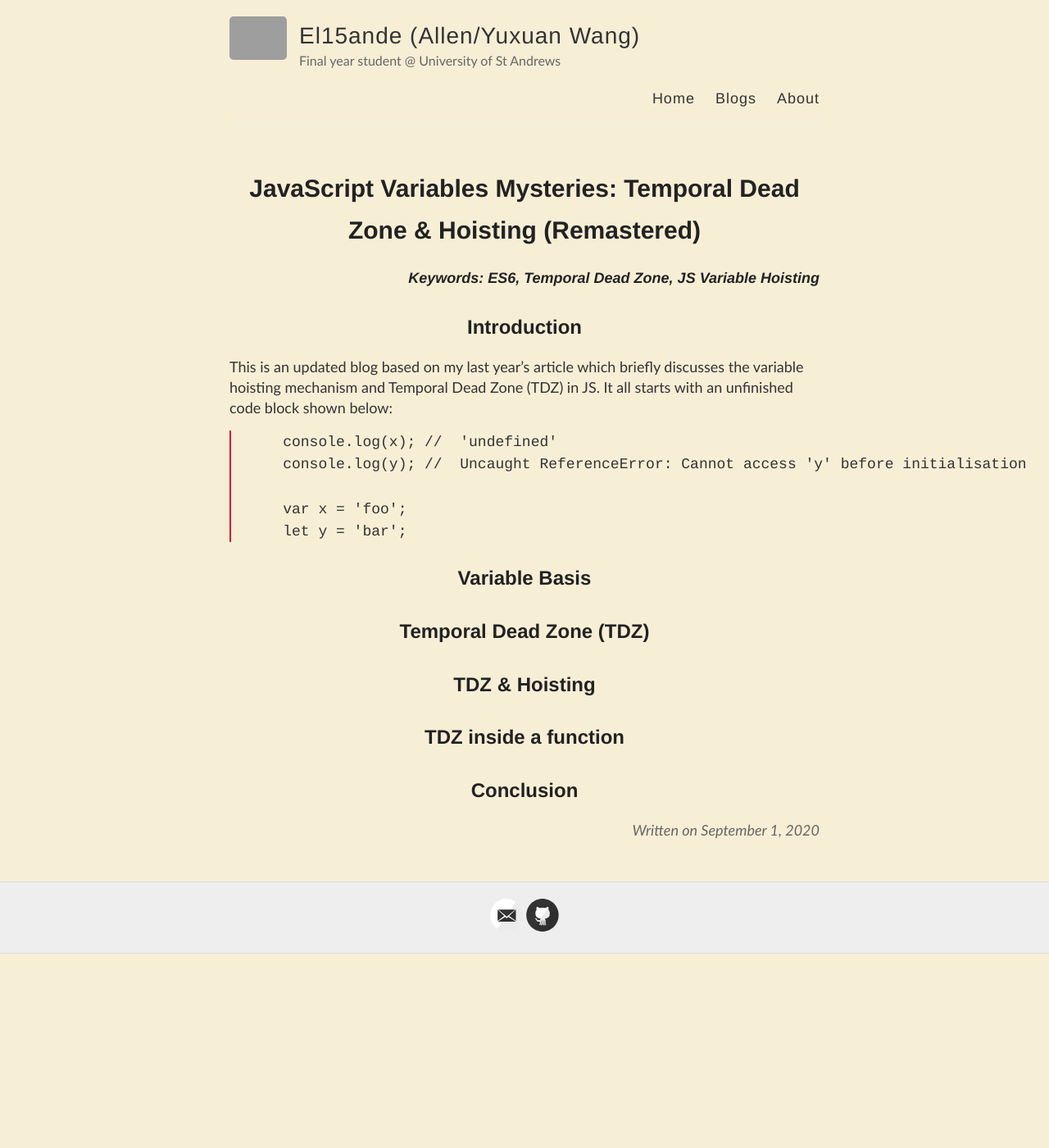
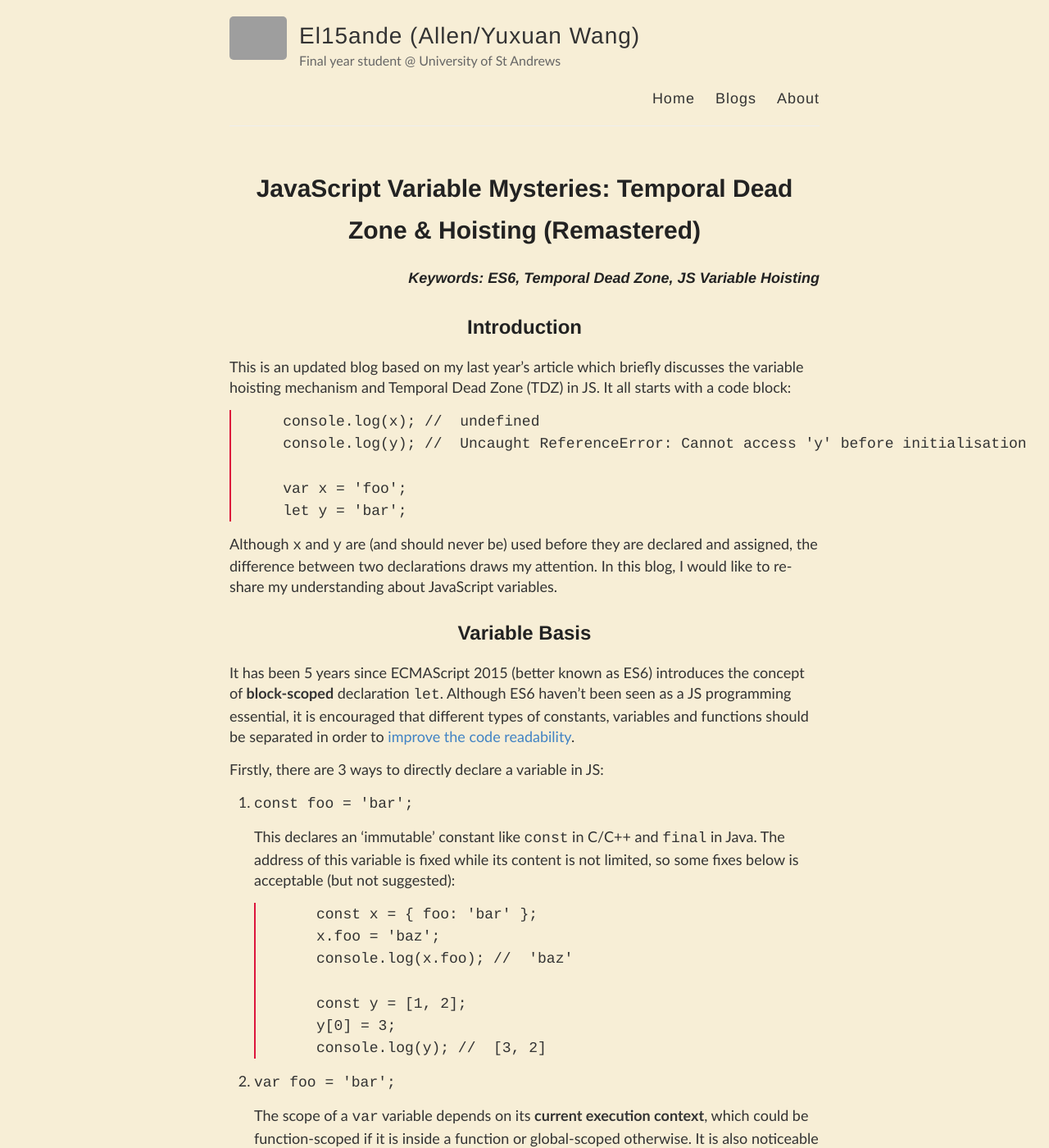
Before and after one commit to El15ande/El15ande.github.io, a Jekyll site: the page built from _posts/2020-09-01-JS-Variable-Mysteries.md, in a window 1280 px wide and 1400 px high. Shown: the whole window at 82% size. Built offline with Jekyll 4.4.1, drawn with Linux system fonts in a browser that asks for light colours; some of the changed text lies outside the part shown; grey boxes are pictures that could not be loaded.

Commit message:
Ver. 1.0.8

````diff
--- a/_posts/2020-09-01-JS-Variable-Mysteries.md
+++ b/_posts/2020-09-01-JS-Variable-Mysteries.md
@@ -1,6 +1,6 @@
 ---
 layout: post
-title: "JavaScript Variables Mysteries: Temporal Dead Zone & Hoisting (Remastered)"
+title: "JavaScript Variable Mysteries: Temporal Dead Zone & Hoisting (Remastered)"
 date: 2020-9-1
 ---
 
@@ -8,22 +8,112 @@ date: 2020-9-1
 
 ## Introduction
 
-This is an updated blog based on my last year's article which briefly discusses the variable hoisting mechanism and Temporal Dead Zone (TDZ) in JS. It all starts with an unfinished code block shown below:
+This is an updated blog based on my last year's article which briefly discusses the variable hoisting mechanism and Temporal Dead Zone (TDZ) in JS. It all starts with a code block:
 
 ```JavaScript
-    console.log(x); //  'undefined'
+    console.log(x); //  undefined
     console.log(y); //  Uncaught ReferenceError: Cannot access 'y' before initialisation
 
     var x = 'foo';
     let y = 'bar';
 ```
 
+Although `x` and `y` are (and should never be) used before they are declared and assigned, the difference between two declarations draws my attention. In this blog, I would like to re-share my understanding about JavaScript variables.
+
 ## Variable Basis
 
+It has been 5 years since ECMAScript 2015 (better known as ES6) introduces the concept of __block-scoped__ declaration `let`. Although ES6 haven't been seen as a JS programming essential, it is encouraged that different types of constants, variables and functions should be separated in order to [improve the code readability](https://github.com/airbnb/javascript#variables--const).
+
+Firstly, there are 3 ways to directly declare a variable in JS:
+
+1. `const foo = 'bar';`
+
+    This declares an 'immutable' constant like `const` in C/C++ and `final` in Java. The address of this variable is fixed while its content is not limited, so some fixes below is acceptable (but not suggested):
+
+    ```JavaScript
+        const x = { foo: 'bar' };
+        x.foo = 'baz';
+        console.log(x.foo); //  'baz'
+
+        const y = [1, 2];
+        y[0] = 3;
+        console.log(y); //  [3, 2]
+    ```
+
+2. `var foo = 'bar';`
+
+    The scope of a `var` variable depends on its __current execution context__, which could be function-scoped if it is inside a function or global-scoped otherwise. It is also noticeable that assigning a value to an undeclared variable implicitly creates it as a global variable, so at least one of `const`, `var` or `let` should be used when declaring a variable.
+
+3. `let foo = 'bar';`
+
+    A `let` variable is block-scoped, which limits itself inside its belonging block:
+
+    ```Javascript
+        function f() {
+            //  Function scope starts
+            let foo = 'bar';
+            console.log(foo);   //  bar
+            if (1) {    //  If-statement scope starts
+                let foo = 'baz';
+                console.log(foo);   //  baz
+            }   //  If-statement scope ends
+            console.log(foo);   //  bar
+        }   //  Function scope ends
+    ```
+
+4. Variable hoisting
+    The conceptual definition of hoisting is:__variable and function declarations are physically moved to the top of JS code__. As a result, the following code blocks are equal:
+
+    ```JavaScript
+        //  This block...
+        foo = 'bar';    //  Initialisation
+        console.log(foo);   //  'bar'
+        var foo;    //  Declaration
+
+        //  ...is equal to this block
+        var foo;    //  Declaration hoisted
+        foo = 'bar';    //  Initialisaiton
+        console.log(foo);   //  'bar'
+    ```
+
+    The hoisting mechanism may confuse many new JS programmers at the beginning as it does not follow the 'declare-assign-use' flow in other languages. In fact, __JS put all variables & function declarations into the memory at the compilation stage, but does not change the code sequence (initialisation sequence)__. Thus, using a variable before it is initialised is still invalid:
+
+    ```JavaScript
+        console.log(foo);   //  undefined
+        var foo;    //  Declaration hoisted at the top
+        foo = 'bar';    //  Initialisation after it is used
+    ```
+
 ## Temporal Dead Zone (TDZ)
+
+Consider the following code in the global scope:
+
+```Javascript
+    console.log(foo1);  //   undefined
+    var foo1 = 'bar';
+
+    foo2 = 'barr';
+    console.log(foo2);  //   'barr'
+    var foo2;
+
+    console.log(foo3);  //  Uncaught ReferenceError
+    let foo3 = 'baz';
+
+    console.log(foo4);  //  Uncaught ReferenceError
+    let foo4;
+    foo4 = 'bazz';
+```
+
+`foo1` is used before initialisation and thus should be `undefined` when it is logged. `foo2` is typical example of variable hoisting. On the other hand, `foo3` and `foo4`
 
 ## TDZ & Hoisting
 
 ## TDZ inside a function
 
 ## Conclusion
+
+## Reference
+
+[MDN developer guide: var](https://developer.mozilla.org/en-US/docs/Web/JavaScript/Reference/Statements/var)
+[MDN developer guide: let](https://developer.mozilla.org/en-US/docs/Web/JavaScript/Reference/Statements/let)
+[MDN developer guide: hoisting](https://developer.mozilla.org/en-US/docs/Glossary/Hoisting)
````
